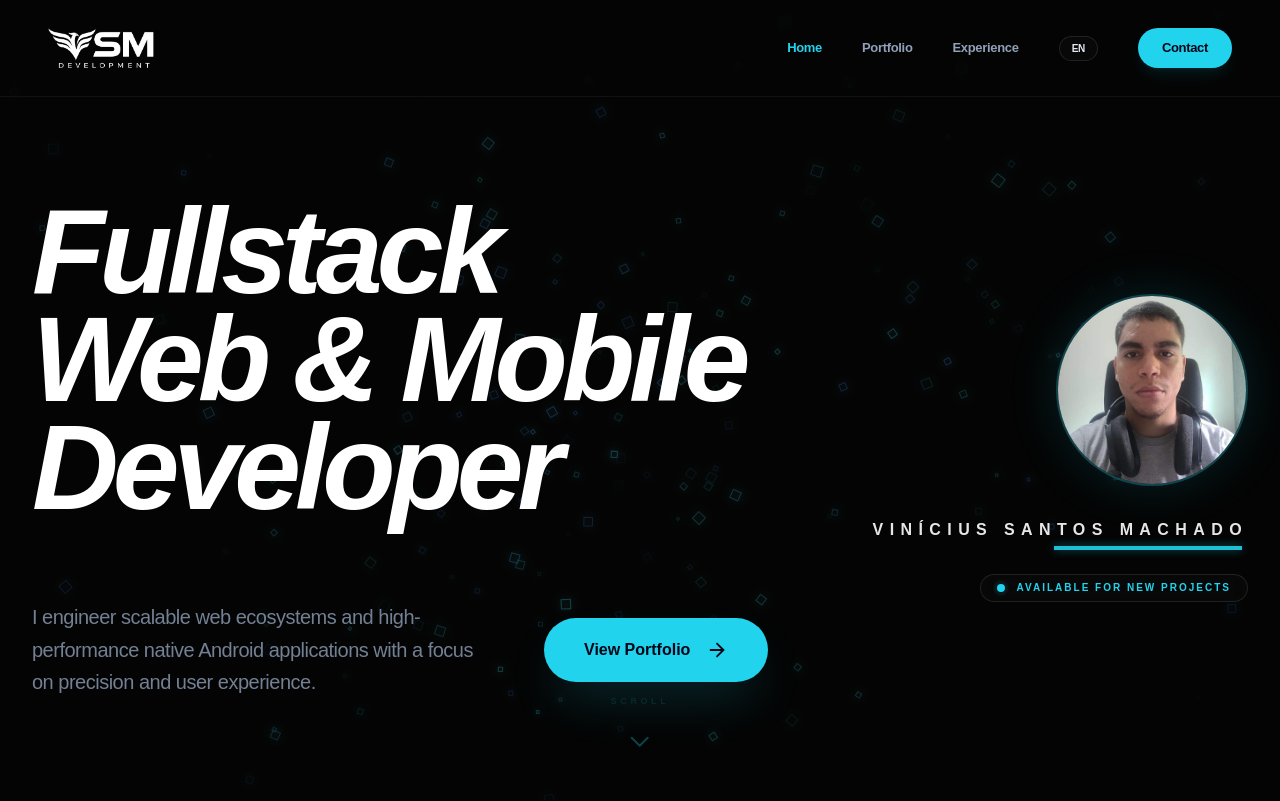
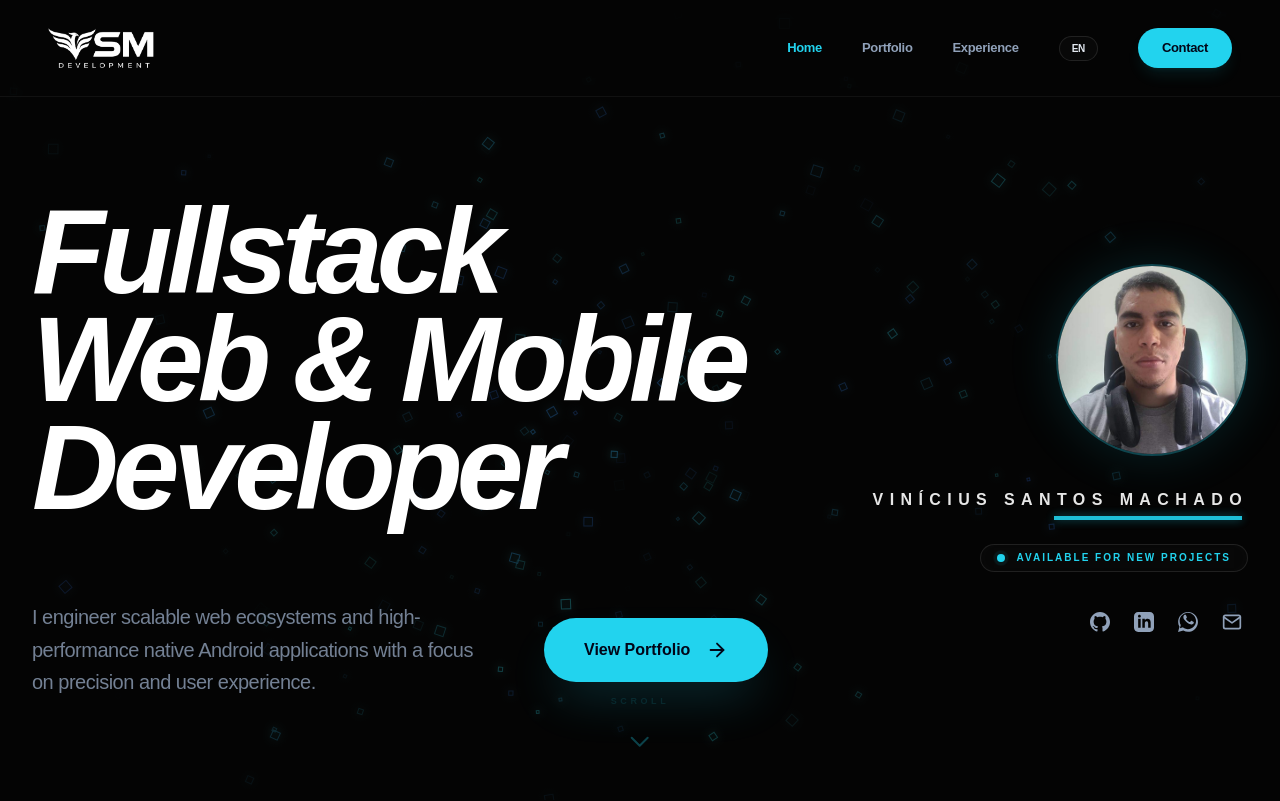
Before and after one commit to vs-machado/VSMDevelopmentNew, a React (Vite) app: page / in a window 1280 px wide. Shown: the top 801 px of the page. Built offline with nearby package versions, Linux system fonts and the light colour scheme.

Commit message:
feat: add social media icons and fix profile card hover clipping

```diff
--- a/src/App.jsx
+++ b/src/App.jsx
@@ -289,7 +289,7 @@
     <motion.div initial={{ opacity: 0 }} animate={{ opacity: 1 }} exit={{ opacity: 0 }} className="pb-32 font-sans relative">
 
       {/* --- Hero Section (Full Viewport) --- */}
-      <section className="min-h-screen flex flex-col justify-center relative max-w-screen-2xl mx-auto px-6 md:px-8 pt-24 overflow-hidden">
+      <section className="min-h-screen flex flex-col justify-center relative max-w-screen-2xl mx-auto px-6 md:px-8 pt-24">
         <motion.div
           initial={{ y: 20, opacity: 0 }}
           animate={{ y: 0, opacity: 1 }}
@@ -318,13 +318,15 @@
            <div className="xl:col-span-4 order-1 xl:order-2 flex flex-col items-center xl:items-end">
               <div className="relative group mb-6 md:mb-8">
                  <div className="absolute -inset-4 bg-cyan/20 blur-3xl opacity-0 group-hover:opacity-100 transition-opacity rounded-full"></div>
-                 <div className="w-28 h-28 md:w-48 md:h-48 rounded-full overflow-hidden border-2 border-cyan/30 bg-white/[0.02] backdrop-blur-3xl relative shadow-[0_0_50px_rgba(34,211,238,0.15)]">
+                 <div className="relative shadow-[0_0_50px_rgba(34,211,238,0.15)] rounded-full">
+                    <div className="w-28 h-28 md:w-48 md:h-48 rounded-full overflow-hidden border-2 border-cyan/30 bg-white/[0.02] backdrop-blur-3xl">
                        <img
                          src="/images/profile.png"
                          alt="Vinícius Santos Machado"
                          className="w-full h-full object-cover transition-transform duration-500"
                          onError={(e) => e.target.style.display = 'none'}
                        />
+                    </div>
                  </div>
               </div>
 
@@ -342,6 +344,21 @@
                        </div>
                        <span className="text-[8px] md:text-[10px] font-bold uppercase tracking-[0.2em] text-cyan leading-none">{t('hero.status')}</span>
                     </div>
+                 </div>
+
+                 <div className="pt-6 flex items-center justify-center xl:justify-end gap-6 xl:pr-[0.4em]">
+                    <a href="https://github.com/vs-machado" target="_blank" rel="noopener noreferrer" className="text-slate-400 hover:text-cyan transition-all duration-200 hover:scale-110">
+                       <svg viewBox="0 0 24 24" width="20" height="20" fill="currentColor"><path d="M12 0c-6.626 0-12 5.373-12 12 0 5.302 3.438 9.8 8.207 11.387.599.111.793-.261.793-.577v-2.234c-3.338.726-4.033-1.416-4.033-1.416-.546-1.387-1.333-1.756-1.333-1.756-1.089-.745.083-.729.083-.729 1.205.084 1.839 1.237 1.839 1.237 1.07 1.834 2.807 1.304 3.492.997.107-.775.418-1.305.762-1.604-2.665-.305-5.467-1.334-5.467-5.931 0-1.311.469-2.381 1.236-3.221-.124-.303-.535-1.524.117-3.176 0 0 1.008-.322 3.301 1.23.957-.266 1.983-.399 3.003-.404 1.02.005 2.047.138 3.006.404 2.291-1.552 3.297-1.23 3.297-1.23.653 1.653.242 2.874.118 3.176.77.84 1.235 1.911 1.235 3.221 0 4.609-2.807 5.624-5.479 5.921.43.372.823 1.102.823 2.222v3.293c0 .319.192.694.801.576 4.765-1.589 8.199-6.086 8.199-11.386 0-6.627-5.373-12-12-12z"/></svg>
+                    </a>
+                    <a href="https://www.linkedin.com/in/vin%C3%ADcius-santos-machado-179608275/" target="_blank" rel="noopener noreferrer" className="text-slate-400 hover:text-cyan transition-all duration-200 hover:scale-110">
+                       <svg viewBox="0 0 24 24" width="20" height="20" fill="currentColor"><path d="M19 0h-14c-2.761 0-5 2.239-5 5v14c0 2.761 2.239 5 5 5h14c2.762 0 5-2.239 5-5v-14c0-2.761-2.238-5-5-5zm-11 19h-3v-11h3v11zm-1.5-12.268c-.966 0-1.75-.79-1.75-1.764s.784-1.764 1.75-1.764 1.75.79 1.75 1.764-.783 1.764-1.75 1.764zm13.5 12.268h-3v-5.604c0-3.368-4-3.113-4 0v5.604h-3v-11h3v1.765c1.396-2.586 7-2.777 7 2.476v6.759z"/></svg>
+                    </a>
+                    <a href="https://wa.me/5564935002198" target="_blank" rel="noopener noreferrer" className="text-slate-400 hover:text-cyan transition-all duration-200 hover:scale-110">
+                       <svg viewBox="0 0 24 24" width="20" height="20" fill="currentColor"><path d="M.057 24l1.687-6.163c-1.041-1.804-1.588-3.849-1.587-5.946.003-6.556 5.338-11.891 11.893-11.891 3.181.001 6.167 1.24 8.413 3.488 2.246 2.248 3.484 5.232 3.483 8.413-.003 6.557-5.338 11.892-11.893 11.892-1.997-.001-3.951-.5-5.688-1.448l-6.308 1.654zm6.757-4.791c1.512.898 3.226 1.371 4.981 1.372 5.423 0 9.834-4.411 9.836-9.835 0-2.628-1.024-5.1-2.885-6.963-1.861-1.863-4.332-2.888-6.963-2.889-5.425 0-9.836 4.411-9.838 9.835-.001 1.774.475 3.503 1.374 5.015l-.997 3.642 3.731-.978zm11.504-7.643c-.307-.154-1.817-.897-2.098-1-.282-.103-.487-.154-.691.154-.204.307-.792 1-.972 1.205-.18.205-.359.231-.666.077-.307-.154-1.296-.478-2.469-1.524-.913-.813-1.529-1.817-1.709-2.124-.18-.307-.019-.473.134-.625.138-.138.307-.359.461-.539.154-.18.204-.307.307-.513.103-.205.051-.385-.026-.538-.077-.154-.691-1.667-.948-2.282-.25-.604-.503-.523-.691-.533-.18-.01-.385-.012-.59-.012-.205 0-.538.077-.82.385-.282.308-1.077 1.051-1.077 2.564 0 1.513 1.102 2.974 1.256 3.179.154.205 2.169 3.313 5.255 4.643.734.316 1.307.504 1.753.646.737.234 1.407.201 1.937.122.591-.088 1.817-.743 2.073-1.461.256-.718.256-1.333.179-1.461-.077-.128-.282-.205-.59-.359z"/></svg>
+                    </a>
+                    <a href="mailto:vinicius.s.machado@protonmail.com" className="text-slate-400 hover:text-cyan transition-all duration-200 hover:scale-110">
+                       <svg viewBox="0 0 24 24" width="20" height="20" fill="none" stroke="currentColor" strokeWidth="2" strokeLinecap="round" strokeLinejoin="round"><path d="M4 4h16c1.1 0 2 .9 2 2v12c0 1.1-.9 2-2 2H4c-1.1 0-2-.9-2-2V6c0-1.1.9-2 2-2z"></path><polyline points="22,6 12,13 2,6"></polyline></svg>
+                    </a>
                  </div>
               </div>
            </div>
@@ -885,10 +902,21 @@
           {/* Connect Column */}
           <div className="md:col-span-4 flex flex-col gap-6 items-center md:items-end text-center md:text-right">
              <h4 className="text-[10px] font-bold uppercase tracking-[0.3em] text-cyan">{t('footer.connect')}</h4>
-             <div className="space-y-4">
+             <div className="space-y-6">
                 <a href="mailto:vinicius.s.machado@protonmail.com" className="text-sm md:text-base font-bold text-white hover:text-cyan transition-colors tracking-tight block">
                   vinicius.s.machado@protonmail.com
                 </a>
+                <div className="flex items-center justify-center md:justify-end gap-6">
+                  <a href="https://github.com/vs-machado" target="_blank" rel="noopener noreferrer" className="text-slate-500 hover:text-white transition-colors">
+                    <svg viewBox="0 0 24 24" width="20" height="20" fill="currentColor"><path d="M12 0c-6.626 0-12 5.373-12 12 0 5.302 3.438 9.8 8.207 11.387.599.111.793-.261.793-.577v-2.234c-3.338.726-4.033-1.416-4.033-1.416-.546-1.387-1.333-1.756-1.333-1.756-1.089-.745.083-.729.083-.729 1.205.084 1.839 1.237 1.839 1.237 1.07 1.834 2.807 1.304 3.492.997.107-.775.418-1.305.762-1.604-2.665-.305-5.467-1.334-5.467-5.931 0-1.311.469-2.381 1.236-3.221-.124-.303-.535-1.524.117-3.176 0 0 1.008-.322 3.301 1.23.957-.266 1.983-.399 3.003-.404 1.02.005 2.047.138 3.006.404 2.291-1.552 3.297-1.23 3.297-1.23.653 1.653.242 2.874.118 3.176.77.84 1.235 1.911 1.235 3.221 0 4.609-2.807 5.624-5.479 5.921.43.372.823 1.102.823 2.222v3.293c0 .319.192.694.801.576 4.765-1.589 8.199-6.086 8.199-11.386 0-6.627-5.373-12-12-12z"/></svg>
+                  </a>
+                  <a href="https://www.linkedin.com/in/vin%C3%ADcius-santos-machado-179608275/" target="_blank" rel="noopener noreferrer" className="text-slate-500 hover:text-white transition-colors">
+                    <svg viewBox="0 0 24 24" width="20" height="20" fill="currentColor"><path d="M19 0h-14c-2.761 0-5 2.239-5 5v14c0 2.761 2.239 5 5 5h14c2.762 0 5-2.239 5-5v-14c0-2.761-2.238-5-5-5zm-11 19h-3v-11h3v11zm-1.5-12.268c-.966 0-1.75-.79-1.75-1.764s.784-1.764 1.75-1.764 1.75.79 1.75 1.764-.783 1.764-1.75 1.764zm13.5 12.268h-3v-5.604c0-3.368-4-3.113-4 0v5.604h-3v-11h3v1.765c1.396-2.586 7-2.777 7 2.476v6.759z"/></svg>
+                  </a>
+                  <a href="https://wa.me/5564935002198" target="_blank" rel="noopener noreferrer" className="text-slate-500 hover:text-white transition-colors">
+                    <svg viewBox="0 0 24 24" width="20" height="20" fill="currentColor"><path d="M.057 24l1.687-6.163c-1.041-1.804-1.588-3.849-1.587-5.946.003-6.556 5.338-11.891 11.893-11.891 3.181.001 6.167 1.24 8.413 3.488 2.246 2.248 3.484 5.232 3.483 8.413-.003 6.557-5.338 11.892-11.893 11.892-1.997-.001-3.951-.5-5.688-1.448l-6.308 1.654zm6.757-4.791c1.512.898 3.226 1.371 4.981 1.372 5.423 0 9.834-4.411 9.836-9.835 0-2.628-1.024-5.1-2.885-6.963-1.861-1.863-4.332-2.888-6.963-2.889-5.425 0-9.836 4.411-9.838 9.835-.001 1.774.475 3.503 1.374 5.015l-.997 3.642 3.731-.978zm11.504-7.643c-.307-.154-1.817-.897-2.098-1-.282-.103-.487-.154-.691.154-.204.307-.792 1-.972 1.205-.18.205-.359.231-.666.077-.307-.154-1.296-.478-2.469-1.524-.913-.813-1.529-1.817-1.709-2.124-.18-.307-.019-.473.134-.625.138-.138.307-.359.461-.539.154-.18.204-.307.307-.513.103-.205.051-.385-.026-.538-.077-.154-.691-1.667-.948-2.282-.25-.604-.503-.523-.691-.533-.18-.01-.385-.012-.59-.012-.205 0-.538.077-.82.385-.282.308-1.077 1.051-1.077 2.564 0 1.513 1.102 2.974 1.256 3.179.154.205 2.169 3.313 5.255 4.643.734.316 1.307.504 1.753.646.737.234 1.407.201 1.937.122.591-.088 1.817-.743 2.073-1.461.256-.718.256-1.333.179-1.461-.077-.128-.282-.205-.59-.359z"/></svg>
+                  </a>
+                </div>
              </div>
           </div>
        </div>
```
Also changed, not shown: image.png (added). Lines whose indentation alone changed are shown as unchanged.
